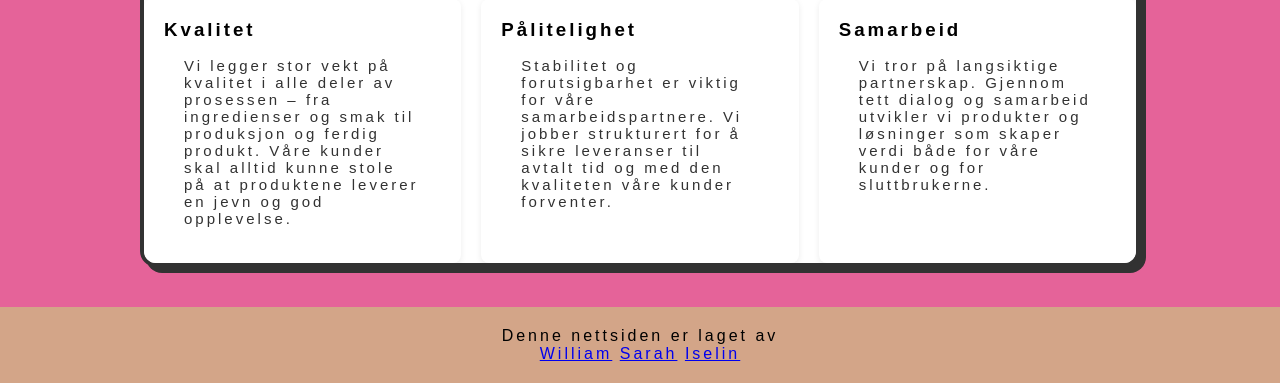
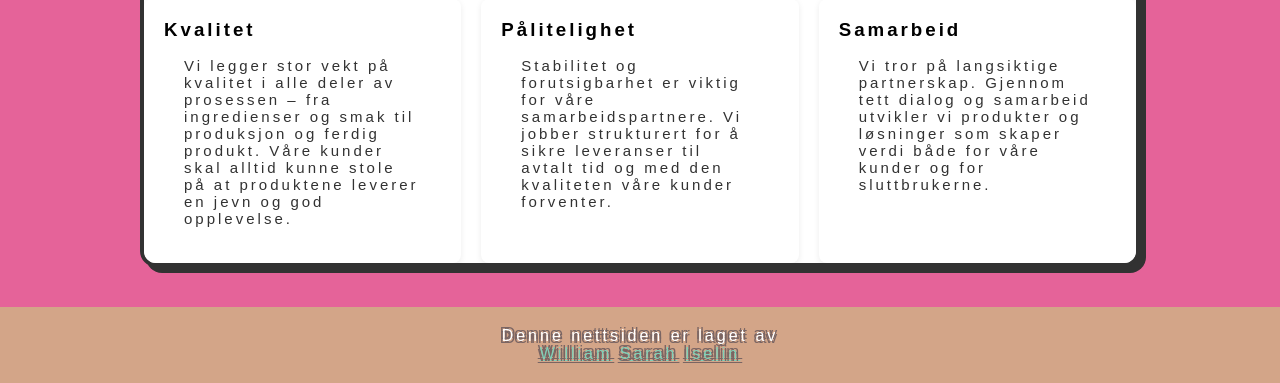
Before and after one commit to williambgronsberg/CRM_GR2, a PHP site: page /Repos/pages/about_us.php in a window 1280 px wide. Shown: the part 988-1371 px from the top of the page. Run offline with PHP 8.4, Linux system fonts and the light colour scheme; a user stored in the database is signed in; data comes from the database, SQL or seed files in the repository; some web fonts are replaced.

Commit message:
Fikset footer og oversatt mer til Norsk.

```diff
--- a/assets/style.css
+++ b/assets/style.css
@@ -46,8 +46,6 @@ nav {
 	color: white;
 	font-size: 36px;
 	font-weight: 700;
-
-
 }
 
 .nav-links {
@@ -84,7 +82,7 @@ nav {
 	/* user-select: pointer; */
 }
 
-footer{
+footer {
 	display: flex;
 	align-items: center;
 	justify-content: center;
@@ -92,7 +90,16 @@ footer{
 	padding: 20px;
 	margin-top: 20px;
 	background-color: rgb(var(--brown));
+}
 
+footer p {
+	color: white;
+	text-shadow: 2px 2px rgb(var(--grey)), -2px -2px rgb(var(--grey)), 2px -2px rgb(var(--grey)), -2px 2px rgb(var(--grey));
+}
+
+footer a {
+	color: rgb(var(--green));
+	text-shadow: 2px 2px rgb(var(--grey)), -2px -2px rgb(var(--grey)), 2px -2px rgb(var(--grey)), -2px 2px rgb(var(--grey));
 }
 
 .register-container {
--- a/pages/add_customer.php
+++ b/pages/add_customer.php
@@ -1,7 +1,7 @@
 <div id="addModal" class="modal" onclick="if(event.target === this) this.classList.remove('show')">
     <div class="modal-content">
         <span class="close" onclick="document.getElementById('addModal').classList.remove('show')">&times;</span>
-        <h2>Ny Kunde</h2>
+        <h2>Ny Bedrift</h2>
         <form method="POST">
             <input type="hidden" name="add_customer" value="1">
             <div class="form-group">
@@ -16,7 +16,7 @@
                 <input type="text" id="phone_number" name="phone_number" placeholder=" " required>
                 <label for="phone_number" class="floating">Telefonnummer</label>
             </div>
-            <button type="submit" class="btn-submit">Ny Kunde</button>
+            <button type="submit" class="btn-submit">Ny Bedrift</button>
         </form>
     </div>
 </div>
--- a/pages/list_customers.php
+++ b/pages/list_customers.php
@@ -66,7 +66,7 @@ $Customers = $Statement->fetchAll(PDO::FETCH_ASSOC);
 	<div style="margin: 15px;">
 		<div class="table-header">
 			<div></div>
-			<button class="btn-add" onclick="document.getElementById('addModal').classList.add('show')">+ Add Customer</button>
+			<button class="btn-add" onclick="document.getElementById('addModal').classList.add('show')">+ Ny Bedrift</button>
 		</div>
 
 		<div class="customers-table-container" style="margin-top: 15px; clear: both;">
```
